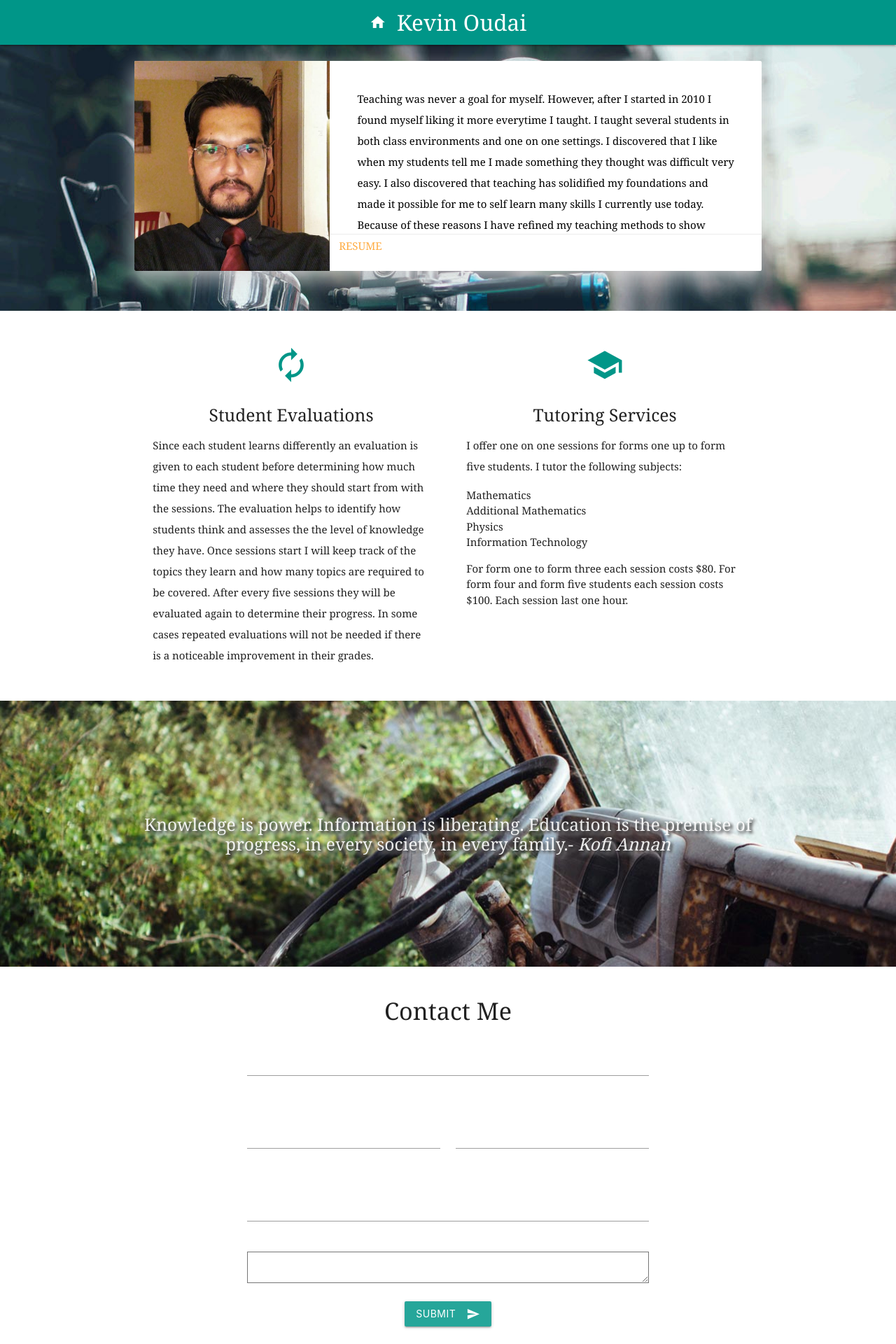
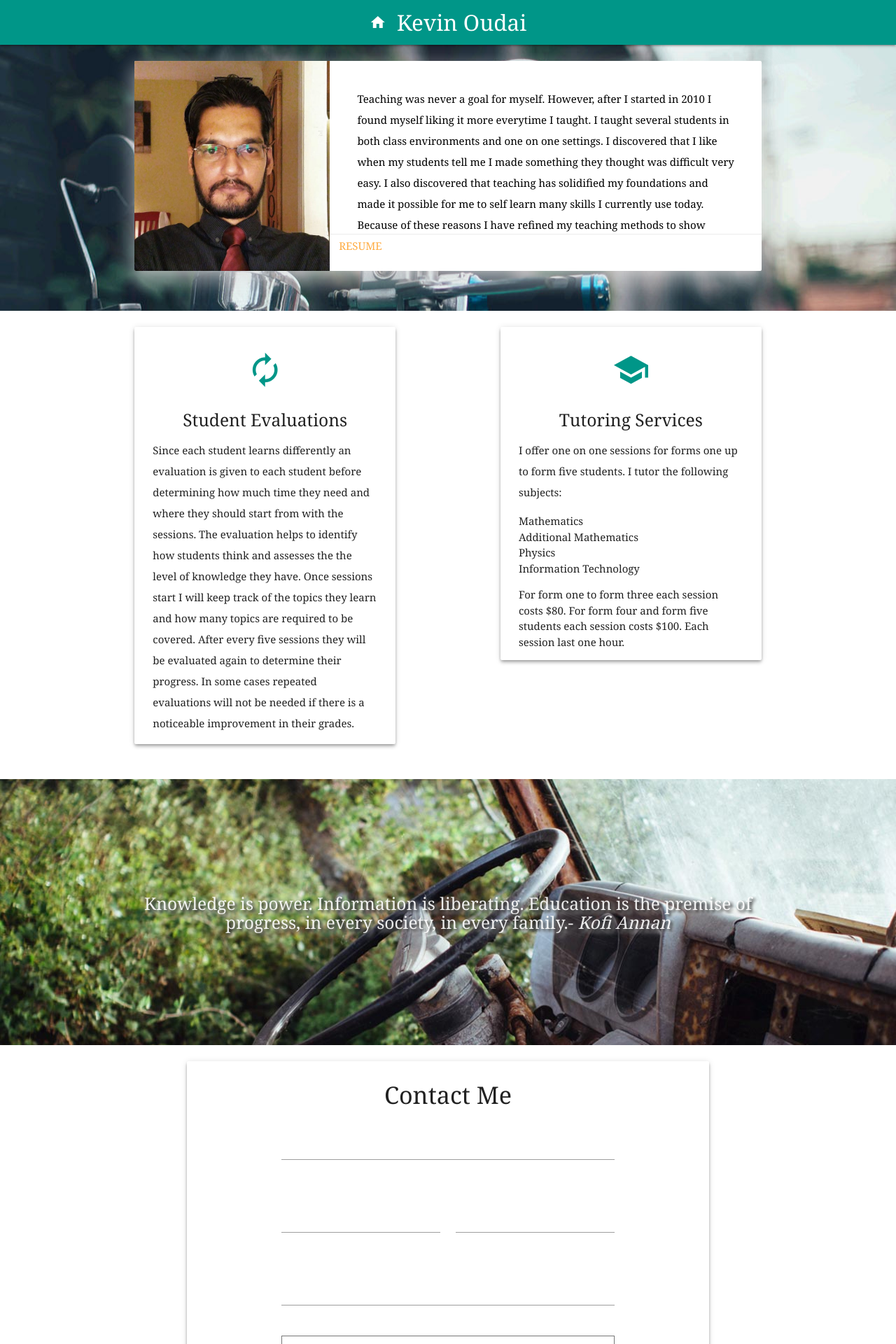
Before and after one commit to Kevin-Oudai/Mr_Oudai, a Django app: template mroudai/home/templates/index.html in a window 1280 px wide. Shown: the top 1920 px of the page at 70% size. Run offline with Django 3.2, Linux system fonts and the light colour scheme; the template is opened without the code that fills it, so the values that code supplies are empty, except form fields; tables that the repository leaves empty hold one stand-in row (values such as "Sample post"); form fields are guessed from the names that the template uses; some libraries are stand-ins or nearby versions.

Commit message:
Update index.html

```diff
--- a/mroudai/home/templates/index.html
+++ b/mroudai/home/templates/index.html
@@ -55,7 +55,7 @@
 
       <!--   Icon Section   -->
       <div class="row">
-        <div class="col s12 m6">
+        <div class="col s12 m5 card hoverable z-depth-2">
           <div class="icon-block">
             <h2 class="center teal-text"><i class="material-icons">autorenew</i></h2>
             <h5 class="center">Student Evaluations</h5>
@@ -69,7 +69,7 @@
             </p>
           </div>
         </div>
-        <div class="col s12 m6">
+        <div class="col s12 m5 card offset-m2 hoverable z-depth-2">
           <div class="icon-block">
             <h2 class="center teal-text"><i class="material-icons">school</i></h2>
             <h5 class="center">Tutoring Services</h5>
@@ -108,7 +108,7 @@
     <div class="section">
 
       <div class="row">
-        <div class="col s12 center">
+        <div class="col s12 m10 offset-m1 hoverable center card z-depth-2">
           <h3><i class="mdi-content-send brown-text"></i></h3>
           <h4>Contact Me</h4>
           {% include "contact.html" %}
```
